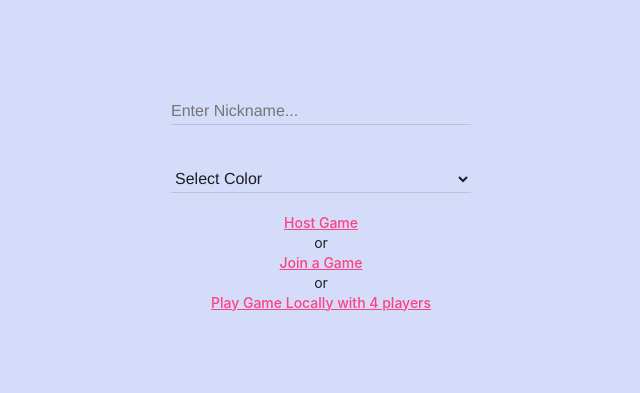
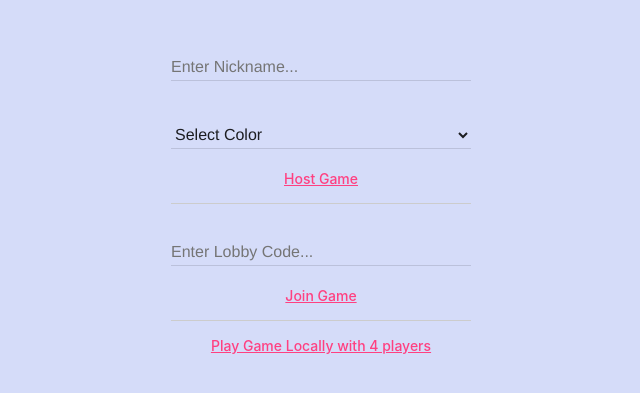
Before and after one commit to ae0n1an/qwirkle, a React (Create React App) app: page / in a window 1280 px wide. Shown: the part 187-580 px from the top of the page, without its empty margins (319-959 px from the left). Built offline with nearby package versions, Linux system fonts and the light colour scheme; no server answers.

Commit message:
removed join game page and added logic to home page

```diff
--- a/src/App.tsx
+++ b/src/App.tsx
@@ -3,7 +3,6 @@ import { Routes, Route } from 'react-router-dom';
 import GamePage from './pages/GamePage';
 import LobbyPage from './pages/LobbyPage';
 import Home from './pages/HomePage';
-import JoinPage from './pages/JoinPage';
 import { SocketProvider } from './contexts/SocketProvider';
 import { PlayersProvider } from './contexts/PlayersProvider';
 import useLocalStorage from './hooks/useLocalStorage';
@@ -22,7 +21,6 @@ function App() {
             <Route path='/' element={<Home nickname={nickname} setNickname={setNickname} avatar={avatar} setAvatar={setAvatar}/>}> </Route>
             <Route path='/lobby' element={<LobbyPage/>}> </Route>
             <Route path='/game' element={<GamePage id={id}/>}> </Route>
-            <Route path='/join' element={<JoinPage nickname={nickname} avatar={avatar}/>}> </Route>
           </Routes>
         </PlayersProvider>
       </SocketProvider>
--- a/src/pages/HomePage.tsx
+++ b/src/pages/HomePage.tsx
@@ -8,8 +8,9 @@ import { useSocket } from '../contexts/SocketProvider';
 const LOCAL_PLAYERS = [{id: "", name: "player1", avatar: ""}, {id: "", name: "player2", avatar: ""}, {id: "", name: "player3", avatar: ""}, {id: "", name: "player4", avatar: ""}]
 
 function Home({nickname, setNickname, avatar, setAvatar}:{nickname: string, setNickname:any, avatar:string, setAvatar:any}) {
-  const { createLobby, leaveLobby, lobbyId } = usePlayers();
+  const { createLobby, joinLobby, leaveLobby, lobbyId } = usePlayers();
   const [errorMessage, setErrorMessage] = useState("")
+  const [room, setRoom] = useState("");
   const socket = useSocket();
 
   // when the socket is updated try to leave the lobby
@@ -27,8 +28,16 @@ function Home({nickname, setNickname, avatar, setAvatar}:{nickname: string, setN
     setAvatar((document.getElementById('avatar') as HTMLInputElement).value)
   };
 
+  const roomUpdated = () => {
+    setRoom((document.getElementById('gameCode') as HTMLInputElement).value)
+  };
+
   function handleHostLobby() {
     createLobby(nickname, avatar)
+  };
+
+  function handleJoinLobby() {
+    joinLobby(room, nickname, avatar)
   };
 
   return (
@@ -50,13 +59,13 @@ function Home({nickname, setNickname, avatar, setAvatar}:{nickname: string, setN
           </div>
           <br></br>
           <Link to="/lobby" style={{pointerEvents: (avatar !== "" && nickname !== "") ? 'all' : 'none'}} onClick={handleHostLobby}>Host Game</Link>
+          <hr></hr>
+          <div className="mdl-textfield mdl-js-textfield">
+            <input className="mdl-textfield__input" type="text" placeholder= "Enter Lobby Code..." id="gameCode" onChange={roomUpdated}></input>
+          </div>
           <br></br>
-          or
-          <br></br>
-          <Link to="/join" style={{pointerEvents: (avatar !== "" && nickname !== "") ? 'all' : 'none'}}>Join a Game</Link>
-          <br></br>
-          or
-          <br></br>
+          <Link to="/lobby" style={{pointerEvents: avatar !== "" && nickname !== "" && room !== "" ? 'all' : 'none'}} onClick={handleJoinLobby}>Join Game</Link>
+          <hr></hr>
           <Link to="/game" state={{game: new Game(LOCAL_PLAYERS).serialize(), isLocal:true}}>Play Game Locally with 4 players</Link>
           <br></br>
           <br></br>
--- a/src/pages/JoinPage.tsx
+++ /dev/null
@@ -1,43 +0,0 @@
-import '../App.css';
-import { Link } from 'react-router-dom';
-import {useEffect, useState} from 'react';
-import { usePlayers } from '../contexts/PlayersProvider';
-import { useSocket } from '../contexts/SocketProvider';
-
-function JoinPage({nickname, avatar}:{nickname: string, avatar:string}) {
-  const { joinLobby, leaveLobby, lobbyId } = usePlayers()
-  const [room, setRoom] = useState("");
-  const socket = useSocket()
-
-  // when the socket is updated try to leave the lobby
-  useEffect(() => {
-    if (socket !== undefined && lobbyId !== "") {
-      leaveLobby()
-    }
-  }, [socket]); // run when the page mounts and when pathname is changed
-
-
-  const infoUpdated = () => {
-    setRoom((document.getElementById('gameCode') as HTMLInputElement).value)
-  };
-
-  function handleClick() {
-    joinLobby(room, nickname, avatar)
-  };
-
-  return (
-    <div className="Home">
-        <div className="mdl-textfield mdl-js-textfield">
-            <input className="mdl-textfield__input" type="text" placeholder= "Enter Game Code..." id="gameCode" onChange={infoUpdated}></input>
-        </div>
-        <br></br>
-        <Link to="/lobby" style={{pointerEvents: room !== "" ? 'all' : 'none'}} onClick={handleClick}>Join Game</Link>
-        <br></br>
-        or
-        <br></br>
-        <Link to="/">Go Back</Link>
-    </div>
-  );
-}
-
-export default JoinPage;
```
